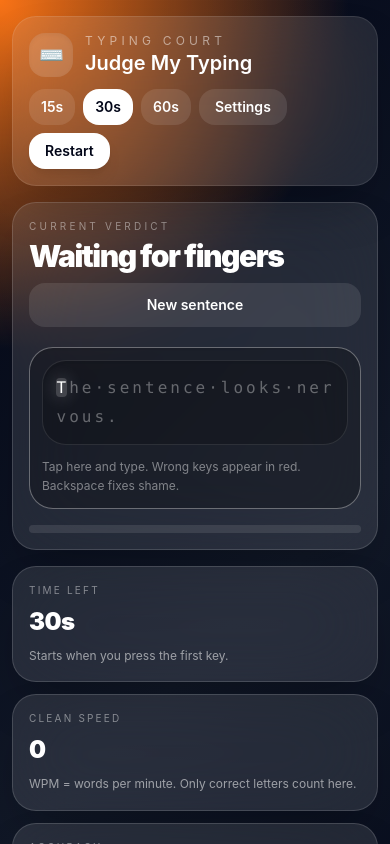
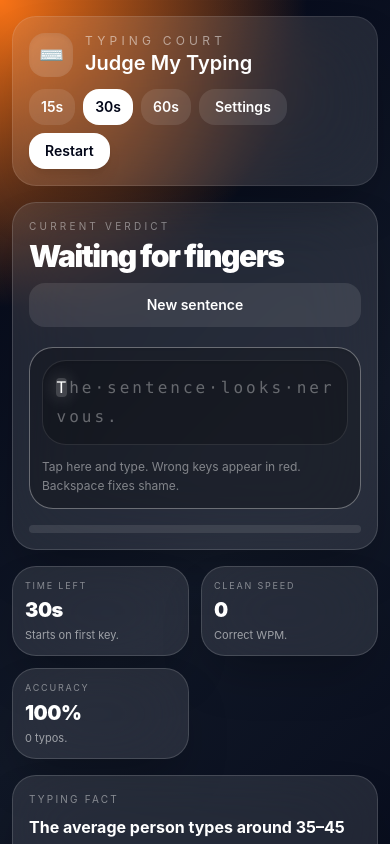
Before and after one commit to Wtf51088/typing-court, a React (Vite) app: page / in a window 390 px wide. Shown: the top 844 px of the page. Built offline with nearby package versions, Linux system fonts and the light colour scheme.

Commit message:
Update App.jsx

```diff
--- a/src/App.jsx
+++ b/src/App.jsx
@@ -341,19 +341,25 @@ function FireParticles({ active }) {
   );
 }
 
-function Metric({ label, value, sub }) {
+function Metric({ label, value, sub, compact = false }) {
   return (
     <GlassCard className="min-w-0">
-      <div className="p-4 md:p-5">
-        <div className="mb-2 text-[10px] uppercase tracking-[0.22em] text-white/45 md:text-sm md:tracking-[0.25em]">{label}</div>
-        <div className="break-words text-2xl font-black tracking-tight md:text-4xl">{value}</div>
-        {sub && <div className="mt-2 text-xs leading-relaxed text-white/55 md:text-sm">{sub}</div>}
+      <div className={compact ? "p-3 md:p-5" : "p-4 md:p-5"}>
+        <div className="mb-1 text-[9px] uppercase tracking-[0.2em] text-white/45 md:mb-2 md:text-sm md:tracking-[0.25em]">{label}</div>
+        <div className={compact ? "break-words text-xl font-black tracking-tight md:text-4xl" : "break-words text-2xl font-black tracking-tight md:text-4xl"}>{value}</div>
+        {sub && <div className={compact ? "mt-1 text-[11px] leading-snug text-white/55 md:mt-2 md:text-sm md:leading-relaxed" : "mt-2 text-xs leading-relaxed text-white/55 md:text-sm"}>{sub}</div>}
       </div>
     </GlassCard>
   );
 }
 
 function CharacterStream({ target, input, currentIndex }) {
+  const currentCharRef = useRef(null);
+
+  useEffect(() => {
+    currentCharRef.current?.scrollIntoView({ block: "center", inline: "nearest", behavior: "smooth" });
+  }, [currentIndex]);
+
   return (
     <div className="relative max-h-[210px] overflow-y-auto rounded-[1.5rem] border border-white/10 bg-black/20 p-3 font-mono text-base leading-[1.85] text-white/35 shadow-inner sm:text-lg md:max-h-[260px] md:rounded-[2rem] md:p-5 md:text-2xl md:leading-relaxed">
       <div className="whitespace-pre-wrap break-words overflow-wrap-anywhere">
@@ -368,6 +374,7 @@ function CharacterStream({ target, input, currentIndex }) {
           return (
             <span
               key={`${char}-${index}`}
+              ref={isCurrent ? currentCharRef : null}
               className={[
                 "relative mx-[0.5px] rounded px-[1px] transition-all duration-150 md:mx-[1px] md:rounded-md md:px-[2px]",
                 isTyped && isCorrect ? "text-white" : "",
@@ -766,10 +773,10 @@ export default function JudgeMyTypingApp() {
             </div>
           </motion.div>
 
-          <div className="grid min-w-0 gap-3 sm:grid-cols-3 xl:grid-cols-1 md:gap-4">
-            <Metric label="Time left" value={`${timeLeft}s`} sub={startedAt ? "How long the keyboard trial has left." : "Starts when you press the first key."} />
-            <Metric label="Clean speed" value={wpm} sub="WPM = words per minute. Only correct letters count here." />
-            <Metric label="Accuracy" value={`${accuracy}%`} sub={`${typoCount} typo${typoCount === 1 ? "" : "s"}. Higher = less keyboard embarrassment.`} />
+          <div className="grid min-w-0 grid-cols-2 gap-3 sm:grid-cols-3 xl:grid-cols-1 md:gap-4">
+            <Metric compact label="Time left" value={`${timeLeft}s`} sub={startedAt ? "Trial time left." : "Starts on first key."} />
+            <Metric compact label="Clean speed" value={wpm} sub="Correct WPM." />
+            <Metric compact label="Accuracy" value={`${accuracy}%`} sub={`${typoCount} typo${typoCount === 1 ? "" : "s"}.`} />
           </div>
         </section>
 
```
